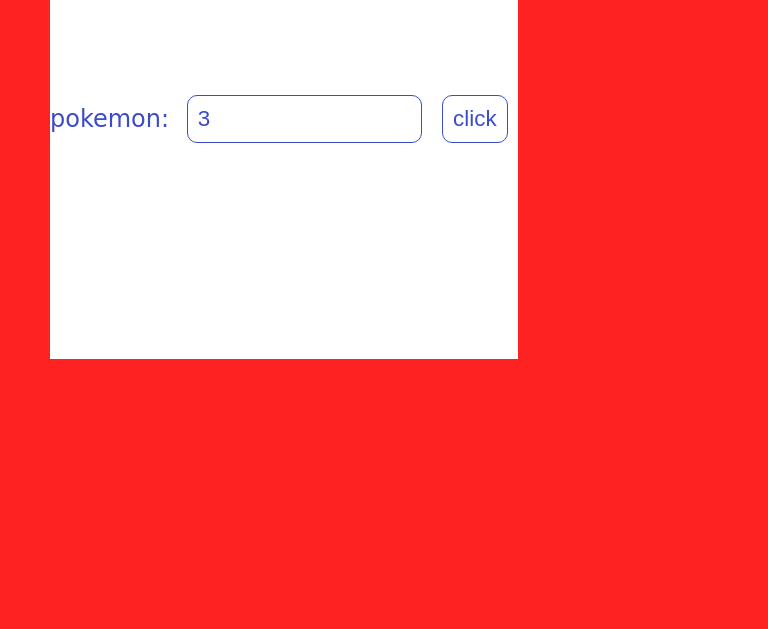
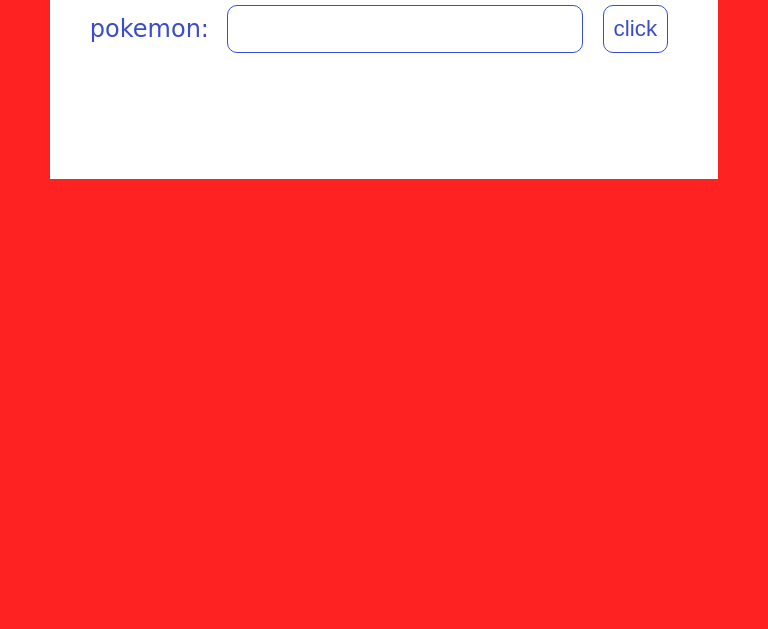
Before and after one commit to N-Kaplan/Pokedex, a plain HTML site: page index.html in a window 768 px wide. Shown: the part 171-800 px from the top of the page. Drawn offline with Linux system fonts and the light colour scheme; a web font is replaced by a local one.

Commit message:
somewhat improved responsiveness

```diff
--- a/index.html
+++ b/index.html
@@ -15,7 +15,7 @@
                 </div>
                 <div class="main-left">
                     <label for="in">pokemon:&nbsp</label>
-                    <input type="text" id="in" value="3">
+                    <input type="text" id="in">
                     <button id="run" class="btn-primary">click</button>
                 </div>
                 <div class="main-left">
--- a/style.css
+++ b/style.css
@@ -53,7 +53,7 @@ p {
     background-color: white;
     color: #3B4CCA;
     width: 100%;
-    height: 160px;
+    height: 100px;
     display: flex;
     align-items: center;
     justify-content: center;
@@ -124,18 +124,19 @@ input {
 @media (max-width: 1130px) and (min-width: 574px) {
     .left-inner { max-width: 800px; }
     .p { width: 100%; }
-    .left { width: 70%; }
-    .right { width: 30%; }
+    .left { width: 80%; }
+    .right { width: 20%; }
     .row { flex-direction: column }
 }
 
 @media (max-width: 991px) {
 
-    .left { width: 70%; }
-    .right { width: 30%; }
+    .left { width: 100%; }
+    .right { width: 100%; }
     .row { flex-direction: column }
 }
 
 @media (max-width: 574px) {
+    * {font-size: 1.2rem;}
     .moves-ul { display: block; }
 }
```
Also changed, not shown: script.js (+2 -42 lines).
